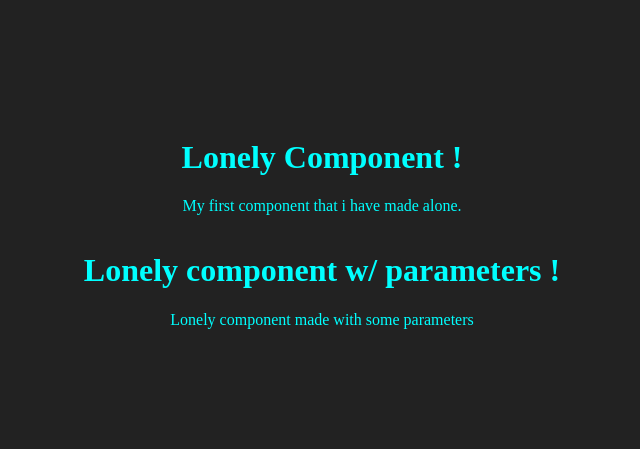
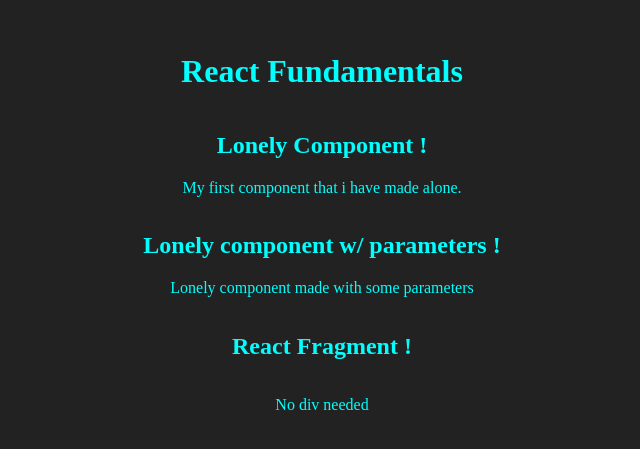
Before and after one commit to charmingruby/react-fundamentals, a React (Create React App) app in the folder react-fundamentals/: page / in a window 1280 px wide. Shown: the part 169-618 px from the top of the page, without its empty margins (318-958 px from the left). Built offline with nearby package versions, Linux system fonts and the light colour scheme; the HTML template or start-up script is replaced by a standard one.

Commit message:
react fragment,synthesis, app

```diff
--- /dev/null
+++ b/react-fundamentals/src/App.jsx
@@ -0,0 +1,15 @@
+import React from 'react'
+
+import Lonely from './components/basic/Lonely'
+import LonelyWithParameter from './components/basic/LonelyWithParameter'
+import LonelyFragment from './components/basic/LonelyFragment'
+
+export default () =>
+        <div class="app">
+            <h1>React Fundamentals</h1>
+            <Lonely></Lonely>
+            <LonelyWithParameter
+                title='Lonely component w/ parameters !'
+                subtitle='Lonely component made with some parameters' />
+            <LonelyFragment />
+        </div>
--- a/react-fundamentals/src/components/basic/Lonely.jsx
+++ b/react-fundamentals/src/components/basic/Lonely.jsx
@@ -3,7 +3,7 @@
 export default function Lonely() {
     return (
         <div class="lonely-content">
-            <h1><strong>Lonely Component !</strong></h1>
+            <h2><strong>Lonely Component !</strong></h2>
             <p>My first component that i have made alone.</p>
         </div>
     )
--- /dev/null
+++ b/react-fundamentals/src/components/basic/LonelyFragment.jsx
@@ -0,0 +1,10 @@
+import React from 'react'
+
+export default function LonelyFragment(props) {
+    return (
+        <>
+            <h2>React Fragment !</h2>
+            <p>No div needed</p>
+        </>
+    )
+}
--- a/react-fundamentals/src/components/basic/LonelyWithParamewter.jsx
+++ b/react-fundamentals/src/components/basic/LonelyWithParameter.jsx
@@ -4,7 +4,7 @@
     console.log(props)
     return(
         <div>
-            <h1> { props.title } </h1>
+            <h2> { props.title } </h2>
             <p> { props.subtitle } </p>
         </div>
     )
--- a/react-fundamentals/src/index.css
+++ b/react-fundamentals/src/index.css
@@ -6,7 +6,7 @@
     box-sizing: border-box;
 }
 
-.principal-container{
+.app{
     display: flex;
     flex-direction: column;
     align-items: center;
--- a/react-fundamentals/src/index.js
+++ b/react-fundamentals/src/index.js
@@ -1,17 +1,10 @@
 import React from 'react'
 import ReactDOM from 'react-dom'
+import './index.css'
 
-import './index.css'
-import Lonely from './components/basic/Lonely'
-import LonelyWithParameter from './components/basic/LonelyWithParamewter'
+import App from './App'
 
 ReactDOM.render(
-    <div class="principal-container">
-        <Lonely></Lonely>
-        <LonelyWithParameter
-            title='Lonely component w/ parameters !'
-            subtitle='Lonely component made with some parameters'>
-        </LonelyWithParameter>
-    </div>,
+    <App/>,
     document.getElementById('root')
 )
```
